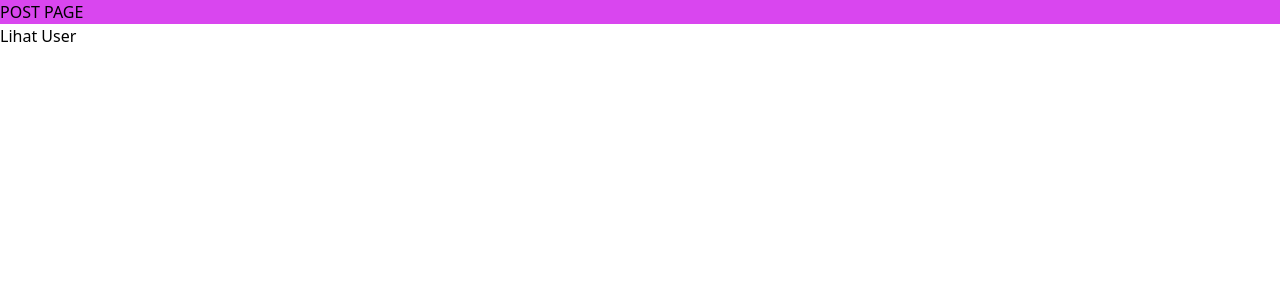
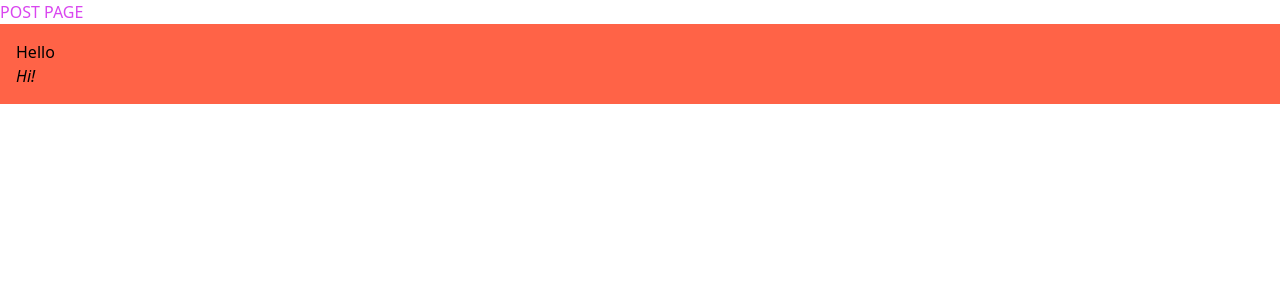
Before and after one commit to normndakbr/nextjs-try, a Next.js app: page /posts in a window 1280 px wide. Shown: the top 300 px of the page. Built offline with nearby package versions, Linux system fonts and the light colour scheme.

Commit message:
added CardList component

```diff
--- /dev/null
+++ b/app/components/CardList.tsx
@@ -0,0 +1,9 @@
+const CardList = ({ children }: any) => {
+    return (
+        <div className="bg-[tomato] w-full p-4">
+            {children}
+        </div>
+    )
+}
+
+export default CardList;
--- a/app/posts/page.tsx
+++ b/app/posts/page.tsx
@@ -1,11 +1,17 @@
 import "../components/ViewUserButton";
-import ViewUserButton from "../components/ViewUserButton";
+import "../components/CardList";
+import CardList from "../components/CardList";
+// import ViewUserButton from "../components/ViewUserButton";
 
 const Posts = () => {
     return (
         <>
-            <div className="bg-fuchsia-500">POST PAGE</div>
-            <ViewUserButton />
+            <h1 className="text-fuchsia-500">POST PAGE</h1>
+            <CardList>
+                <p>Hello</p>
+                <i>Hi!</i>
+            </CardList>
+            {/* <ViewUserButton /> */}
         </>
     )
 }
```
